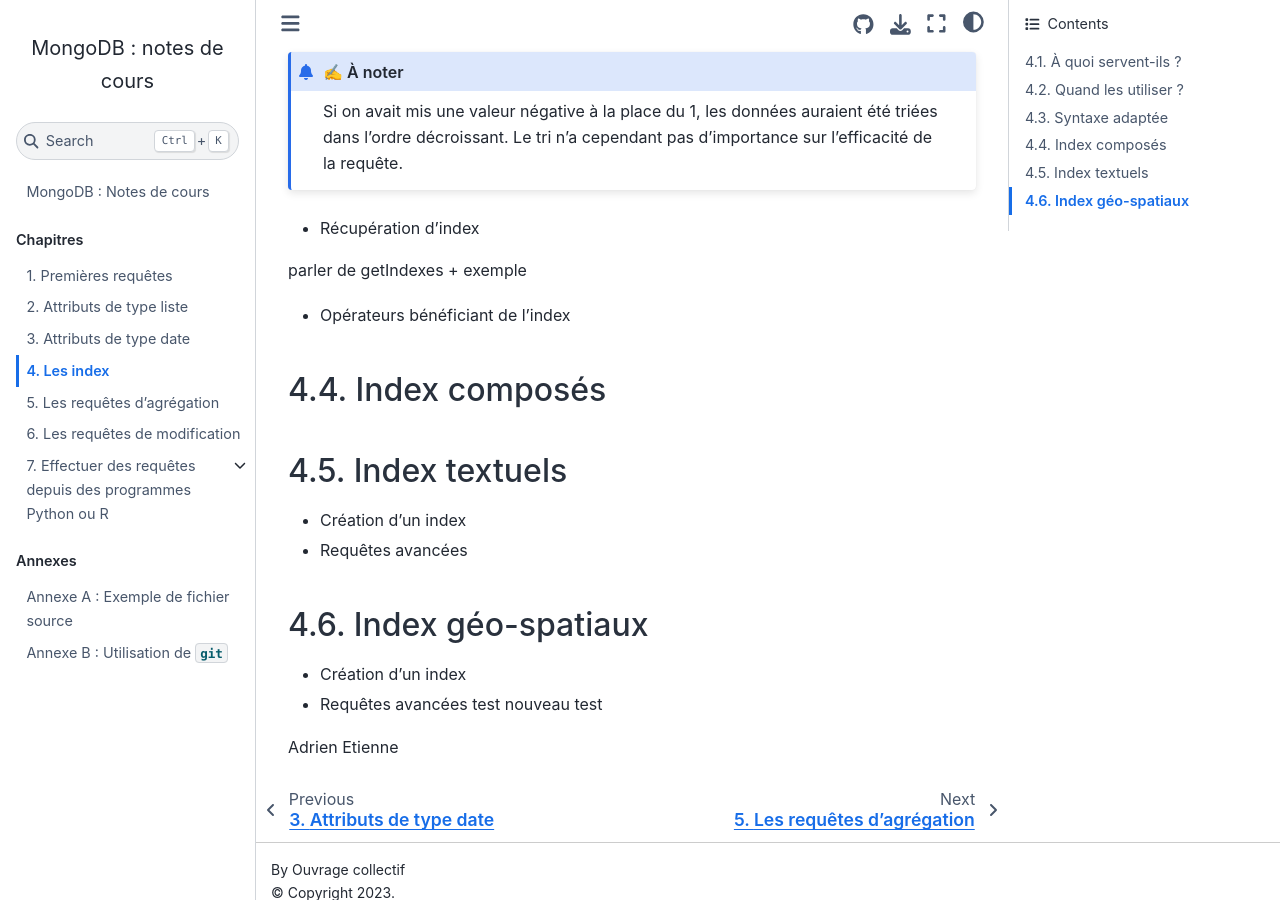
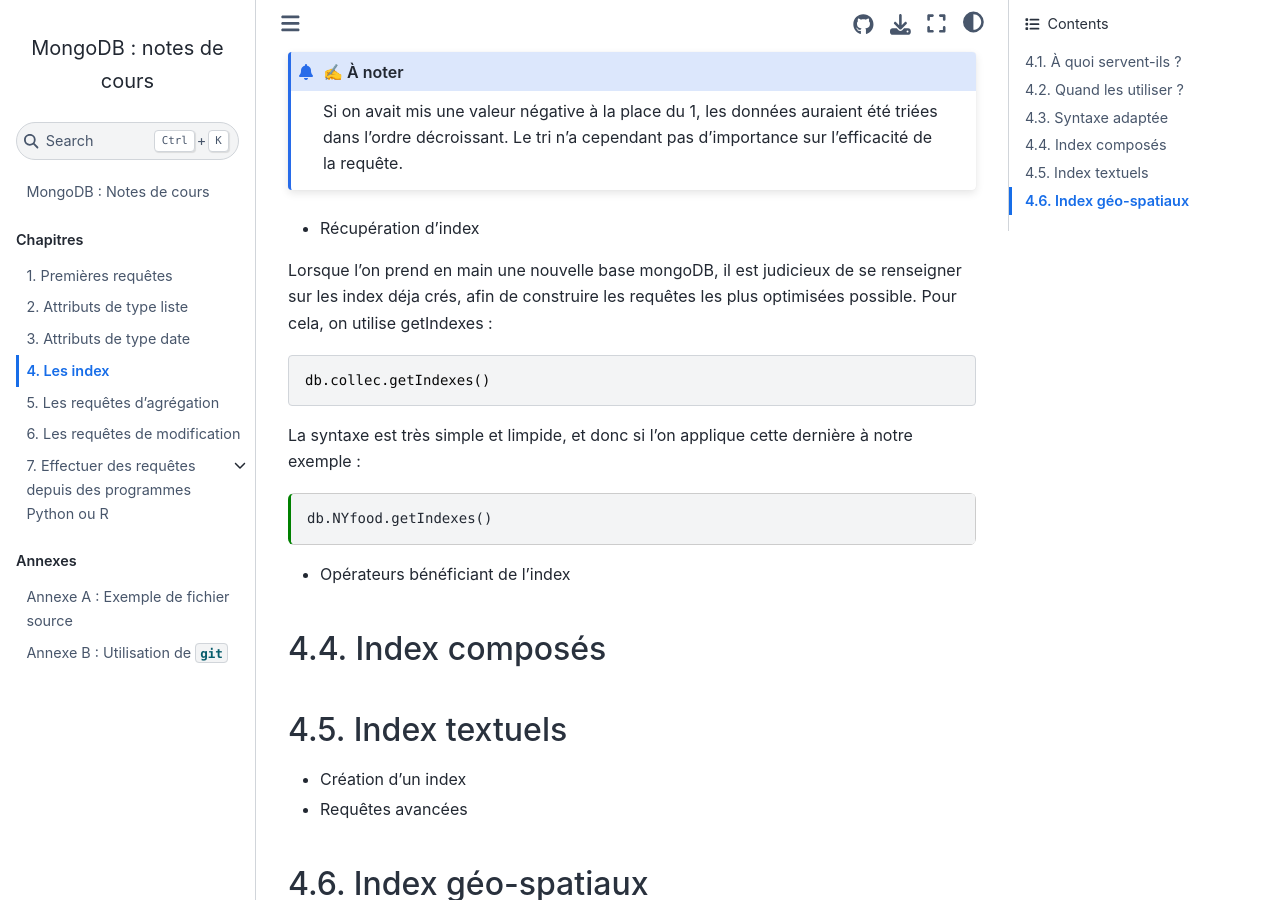
Before and after one commit to rtavenar/mongo_book, a Jupyter Book: the page built from content/04_index.md, in a window 1280 px wide and 900 px high, scrolled down 1610 px. Built offline with Jupyter Book 1.0.4 settings and Sphinx 7.4.7 and the Sphinx Book theme 1.1.4, drawn with Linux system fonts in a browser that asks for light colours.

Commit message:
Update 04_index.md

````diff
--- a/content/04_index.md
+++ b/content/04_index.md
@@ -69,7 +66,17 @@ Le tri n'a cependant pas d'importance sur l'efficacité de la requête.
 ```
 * Récupération d'index
 
-parler de getIndexes + exemple
+Lorsque l'on prend en main une nouvelle base mongoDB, il est judicieux de se renseigner sur les index déja crés, afin de construire les requêtes les plus optimisées possible. Pour cela, on utilise getIndexes :
+
+```javascript
+db.collec.getIndexes()
+```
+
+La syntaxe est très simple et limpide, et donc si l'on applique cette dernière à notre exemple :
+
+```{code-cell}
+db.NYfood.getIndexes()
+```
 
 * Opérateurs bénéficiant de l’index
 
````
Also changed, not shown: other parts of content/04_index.md (+0 -3 lines).
